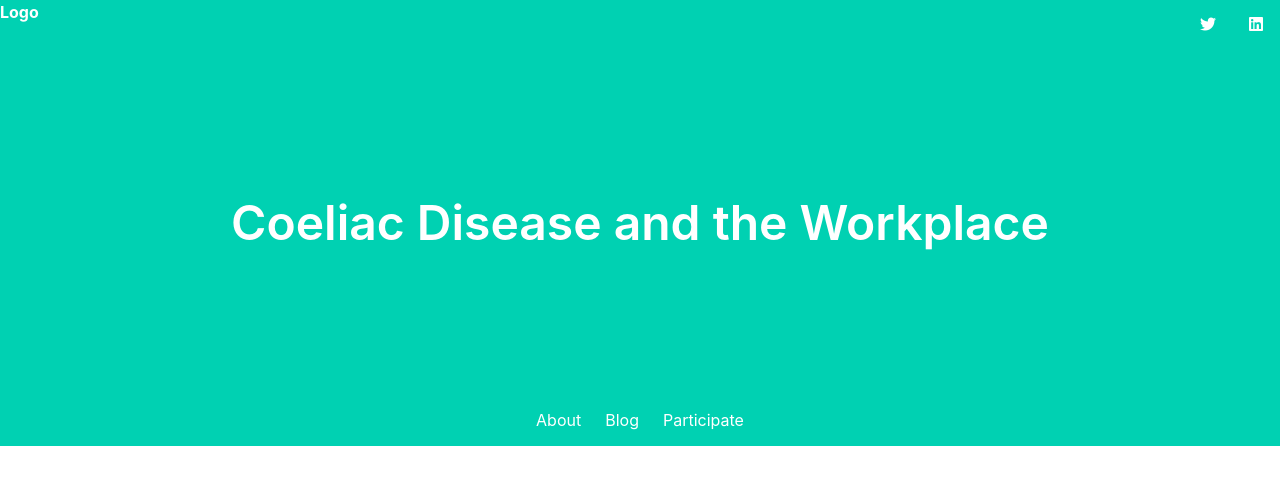
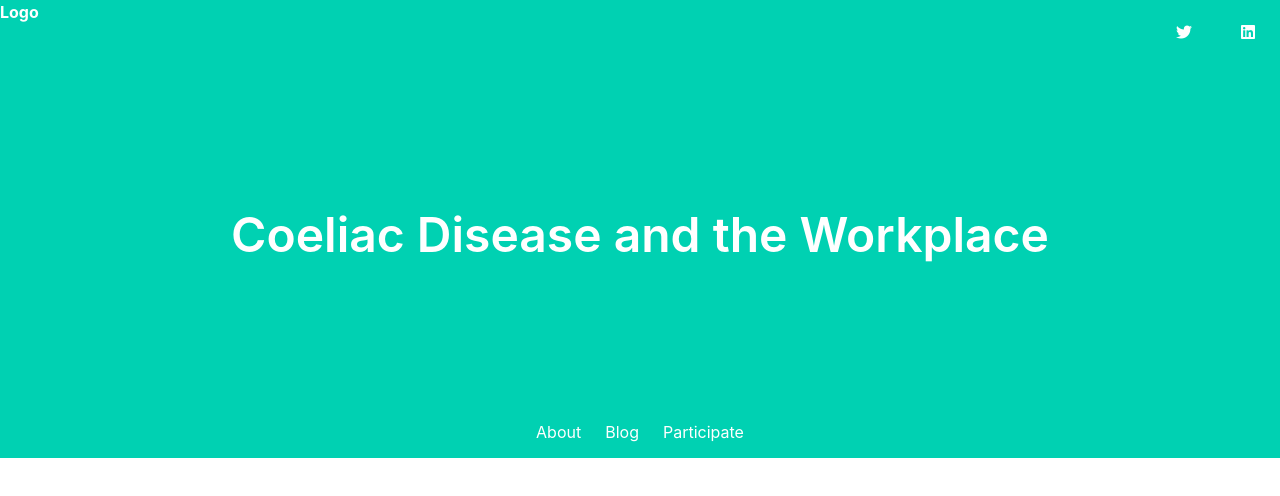
Before and after one commit to Glutenowhere/website, a Gatsby site: page / in a window 1280 px wide. Built offline with nearby package versions, Linux system fonts and the light colour scheme; Gatsby itself is replaced by a stand-in of ours.

Commit message:
social media as navbar items

```diff
--- a/src/components/layout.js
+++ b/src/components/layout.js
@@ -73,7 +73,7 @@ const Layout = (props) => {
             </Link>
           ))}
           {socialMediaItems.map((item) => (
-            <a href={item.link} target="_blank" rel="noreferrer noopener">
+            <a className="navbar-item" href={item.link} target="_blank" rel="noreferrer noopener">
               <span className="icon is-large">
                 <i className={`fab ${item.iconName}`}></i>
               </span>
```
